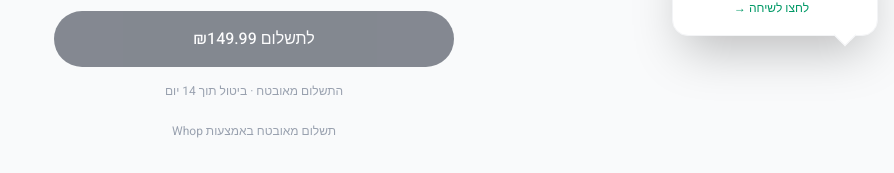
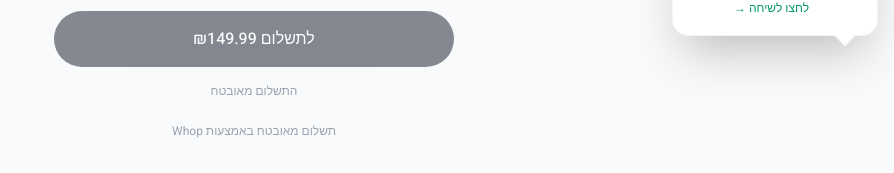
Before and after one commit to guyceza/shiputz-ai, a Next.js app: page /checkout in a window 1280 px wide. Shown: the part 668-841 px from the top of the page, without its empty margins (386-1280 px from the left). Built offline with nearby package versions, Linux system fonts and the light colour scheme.

Commit message:
fix: Remove 14-day cancellation text from one-time purchase checkout

```diff
--- a/src/app/checkout/page.tsx
+++ b/src/app/checkout/page.tsx
@@ -241,7 +241,7 @@ function CheckoutContent() {
         </button>
 
         <p className="text-center text-xs text-gray-400 mt-4">
-          התשלום מאובטח · ביטול תוך 14 יום
+          התשלום מאובטח
         </p>
 
         <p className="text-center text-xs text-gray-400 mt-6">
```
